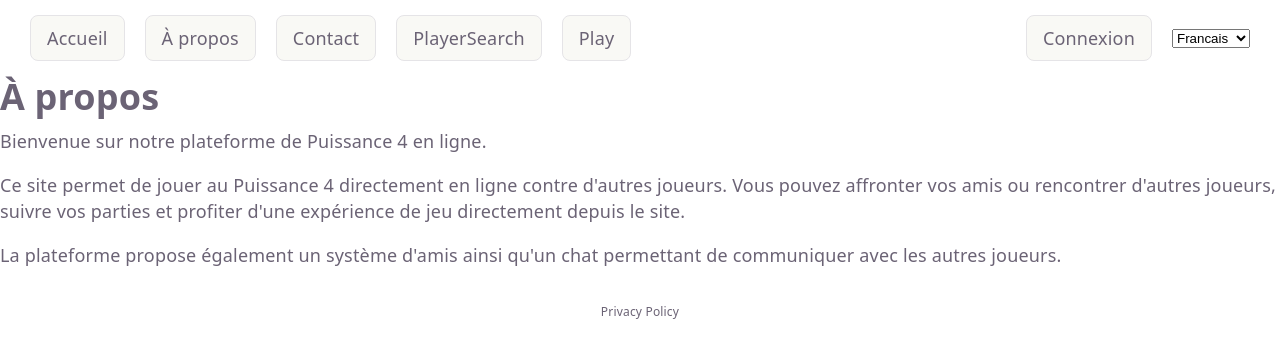
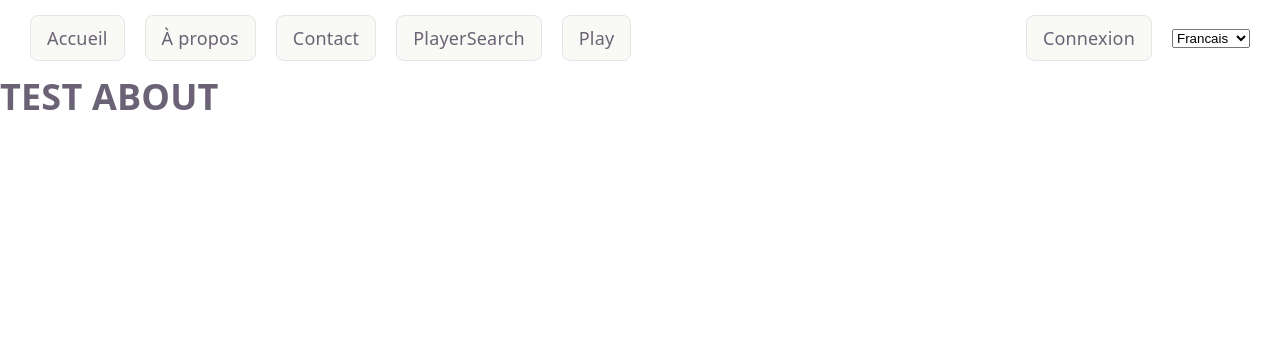
Before and after one commit to asqel/transcendence, a React (Vite) app in the folder src/frontend/site/: page /about in a window 1280 px wide. Shown: the top 358 px of the page. Built offline with nearby package versions, Linux system fonts and the light colour scheme.

Commit message:
Update About.tsx

```diff
--- a/src/frontend/site/src/pages/About.tsx
+++ b/src/frontend/site/src/pages/About.tsx
@@ -3,29 +3,10 @@ import './About.css'
 
 function About() {
 	return (
-		<div>
-			<h1>À propos</h1>
-
-      <p>
-	    Bienvenue sur notre plateforme de Puissance 4 en ligne.
-      </p>
-
-      <p>
-	    Ce site permet de jouer au Puissance 4 directement en ligne contre d'autres joueurs.
-	    Vous pouvez affronter vos amis ou rencontrer d'autres joueurs, suivre vos parties
-	    et profiter d'une expérience de jeu directement depuis le site.
-      </p>
-
-      <p>
-	    La plateforme propose également un système d'amis ainsi qu'un chat permettant
-	    de communiquer avec les autres joueurs.
-      </p>
-
-      <Link to="/privacy-policy" className="privacy-link">
-	    Privacy Policy
-      </Link>
-		</div>
-	)
+	<div>
+		<h1>TEST ABOUT</h1>
+	</div>
+)
 }
 
 export default About
```
